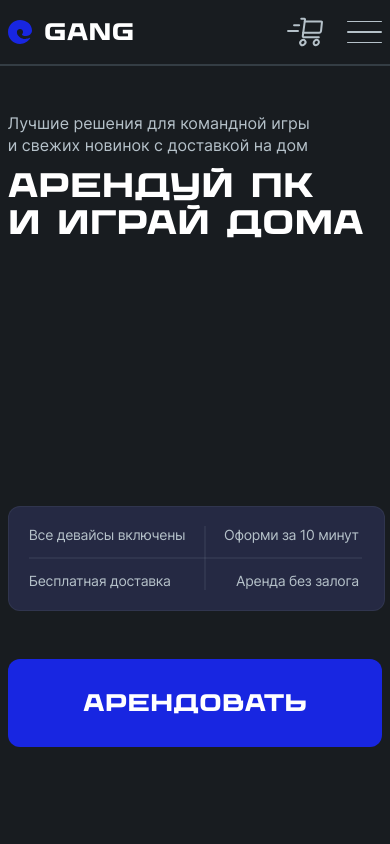
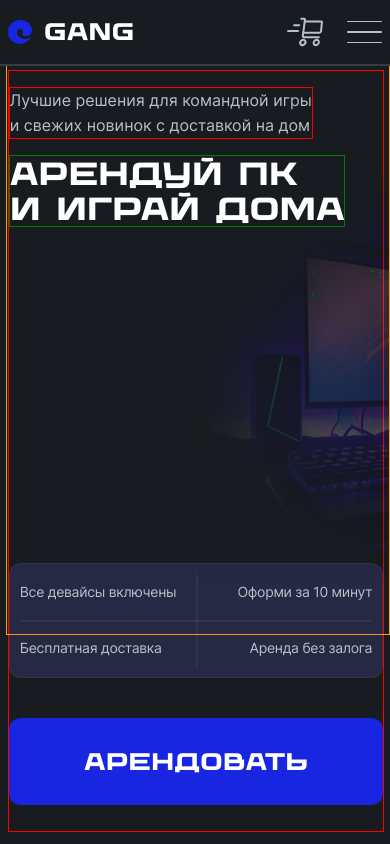
Before and after one commit to LeshWeb/gang-next, a Next.js app: page /mobile in a window 390 px wide. Shown: the top 844 px of the page. Built offline with nearby package versions, Linux system fonts and the light colour scheme.

Commit message:
MainGridAdaptive

```diff
--- a/src/app/components/01_Sections/01_Main/Main.module.css
+++ b/src/app/components/01_Sections/01_Main/Main.module.css
@@ -1,130 +1,234 @@
 .main {
-  display: flex;
-  flex-direction: column;
-  height: 85vh;
-  margin-top: 80px;
-  max-width: 100%;
-  margin-bottom: 200px;
+  margin-top: 70px;
+  height: 90vh;
+  min-width: 100%;
+  border: 1px solid red;
+  display: grid;
+  grid-template-rows: 4fr 1fr 1fr;
+  grid-template-areas: 'a' 'b' 'c';
+  gap: 20px;
 }
 
+/* SWIPER */
+.swiper_view {
+  display: flex;
+  max-width: max-content;
+  position: absolute;
+  z-index: 1;
+  border: 1px solid orange;
+  right: 2vw;
+  top: 10vh;
+}
+.swiper {
+  width: 1198px;
+  height: 844px;
+}
+
+@media screen and (max-width: 1250px) {
+  .swiper_view {
+    right: 0vw;
+  }
+  .swiper {
+    width: calc(1198px * 0.8);
+    height: calc(844px * 0.8);
+  }
+  .swiper_image {
+    width: calc(1198px * 0.9);
+    height: calc(844px * 0.9);
+    transform: scale(0.8);
+  }
+}
+@media screen and (max-width: 1000px) {
+  .swiper_view {
+    right: 0vw;
+    top: 10vh;
+  }
+  .swiper {
+    width: calc(1198px * 0.7);
+    height: calc(844px * 0.7);
+  }
+  .swiper_image {
+    width: calc(1198px * 0.8);
+    height: calc(844px * 0.8);
+    transform: scale(0.7);
+  }
+  .main {
+    gap: 40px;
+    /* height: 60vh; */
+  }
+  .main_title {
+    margin: 0;
+  }
+}
+@media screen and (max-width: 860px) {
+  .swiper_view {
+    width: 98vw;
+  }
+  .swiper {
+    width: calc(1198px * 0.7);
+    height: calc(844px * 0.7);
+  }
+  .swiper_image {
+    transform: scale(0.7);
+  }
+  .main {
+    gap: 40px;
+    /* height: 60vh; */
+  }
+  .main_title {
+    margin: 0;
+  }
+}
+@media screen and (max-width: 800px) {
+  .swiper_view {
+    top: 0vh;
+  }
+  .swiper {
+    width: calc(1198px * 0.7);
+    height: calc(844px * 0.7);
+  }
+  .swiper_image {
+    transform: scale(0.7);
+  }
+  .main {
+    gap: 40px;
+    /* height: 60vh; */
+  }
+  .main_title {
+    margin: 0;
+  }
+}
+@media screen and (max-width: 750px) {
+  .swiper_view {
+    top: -10vh;
+  }
+}
 @media screen and (max-width: 600px) {
-  .main {
-    height: 80vh;
-    margin-top: 8.5vh;
-    margin-bottom: 100px;
-    flex-direction: column-reverse;
-    overflow: hidden;
+  .swiper_view {
+    top: 5vh;
   }
-  .boolet_button {
-    height: 100%;
-    width: 100%;
-    display: flex;
-    flex-direction: column;
-    justify-content: space-between;
+  .swiper {
+    margin-right: 200px;
   }
+  .swiper_image {
+    width: 600;
+    transform: scale(0.6);
+  }
+}
+/* SWIPER */
+
+.main_down {
+  display: flex;
+  justify-content: space-between;
+  align-items: flex-end;
+  grid-area: c;
+  z-index: 2;
 }
 
 .main_bollet {
-  z-index: 2;
-  flex-direction: column;
-  margin-bottom: 60px;
-}
-
-@media screen and (max-width: 600px) {
-  .main_bollet {
-    margin-bottom: 0px;
-  }
+  grid-area: a;
+  align-self: end;
+  z-index: 3;
 }
 
 .main_desc {
+  max-width: max-content;
+  border: 1px solid red;
   font-family: var(--font-inter);
   color: #b5c1c9;
   font-size: 24px;
   line-height: 1.55;
-  margin-bottom: 20px;
-}
-
-@media screen and (max-width: 600px) {
-  .main_desc {
-    margin-top: 40px;
-    line-height: 1.4;
-    font-size: 16px;
-    margin-bottom: 10px;
-  }
 }
 
 .main_title {
+  max-width: max-content;
+  border: 1px solid green;
   font-family: var(--font-wadik);
   font-weight: 700;
   font-size: 72px;
   line-height: 1.1;
   letter-spacing: -0.01em;
-  margin: 0;
+  margin: 20px 0 40px 0;
+}
+
+@media screen and (max-width: 1200px) {
+  .main_title {
+    font-size: 64px;
+  }
+}
+@media screen and (max-width: 880px) {
+  .main_desc {
+    font-size: 20px;
+  }
+  .main_title {
+    font-size: 54px;
+    margin: 0;
+  }
+}
+
+@media screen and (max-width: 800px) {
+  .main {
+    height: 70vh;
+  }
+}
+@media screen and (max-width: 750px) {
+  .main_desc {
+    font-size: 18px;
+  }
+  .main_title {
+    font-size: 40px;
+    margin: 0;
+  }
 }
 
 @media screen and (max-width: 600px) {
-  .main_title {
-    font-size: 34px;
+  .main {
+    height: 90vh;
+  }
+  .main_down {
+    grid-area: b;
+  }
+
+  .main_bollet {
+    grid-area: a;
+    align-self: flex-start;
   }
 }
-
-.main_down {
-  display: flex;
-  justify-content: space-between;
-  max-width: 100%;
-}
-
-.main_body {
-  flex-grow: 1;
-  display: flex;
-  justify-content: space-between;
-  align-items: center;
-  position: relative;
-}
-
-@media screen and (max-width: 600px) {
-  .main_body {
-    display: flex;
-    justify-content: flex-start;
-    align-items: flex-start;
-    flex-grow: 1;
+@media screen and (max-width: 400px) {
+  .main_desc {
+    font-size: 16px;
+  }
+  .main_title {
+    font-size: 32px;
   }
 }
-
-/* Swiper */
-.view {
-  z-index: -1;
-  top: 0px;
-  right: 330px;
-  position: absolute;
-}
-
-@media screen and (max-width: 600px) {
-  .view {
-    z-index: 1;
-    top: -120px;
-    right: -290px;
-    position: absolute;
-    transform: scale(0.35);
+@media screen and (max-width: 360px) {
+  .main_desc {
+    font-size: 14px;
   }
-}
-
-.mySwiper {
-  max-width: 1200px;
-  max-height: 844px;
-  left: 300px;
-  top: 80px;
+  .main_title {
+    font-size: 24px;
+  }
 }
 
 /* Sidebar */
 .main_slidebar {
   display: flex;
   flex-direction: column;
+  position: absolute;
+  top: 30vh;
+  right: 2vw;
 }
 
-@media screen and (max-width: 600px) {
+@media screen and (max-width: 800px) {
   .main_slidebar {
     display: none;
+  }
+}
+
+@media screen and (max-width: 1250px) {
+  .main_slidebar {
+    top: 40vh;
   }
 }
 
--- a/src/app/components/01_Sections/01_Main/Main.tsx
+++ b/src/app/components/01_Sections/01_Main/Main.tsx
@@ -26,17 +26,18 @@ export function Main() {
   const sidebar = useRef<HTMLDivElement | null>(null)
   const [slide, setSlide] = useState<number>(1)
   return (
-    <>
-      <main className={styles.main}>
-        <div className={styles.view}>
-          {/* <Swiper
-            className={styles.mySwiper}
+    <main className="main">
+      <div className={styles.main}>
+        <div className={styles.swiper_view}>
+          <Swiper
+            className={styles.swiper}
             modules={[Navigation]}
             navigation
             ref={swiperRef}
           >
             <SwiperSlide>
               <Image
+                className={styles.swiper_image}
                 src={FirstImage}
                 alt="Main first page image"
                 width="1200"
@@ -45,6 +46,7 @@ export function Main() {
             </SwiperSlide>
             <SwiperSlide>
               <Image
+                className={styles.swiper_image}
                 src={SecondImage}
                 alt="Main first page image"
                 width="1200"
@@ -53,16 +55,15 @@ export function Main() {
             </SwiperSlide>
             <SwiperSlide>
               <Image
+                className={styles.swiper_image}
                 src={ThreeImage}
                 alt="Main first page image"
                 width="1200"
                 height="844"
               />
             </SwiperSlide>
-          </Swiper> */}
+          </Swiper>
         </div>
-        <div className={styles.main_body}>
-          <div className={styles.boolet_button}>
         <div className={styles.main_bollet}>
           <p className={styles.main_desc}>
             Лучшие решения для командной игры
@@ -74,14 +75,12 @@ export function Main() {
           </h1>
         </div>
         <PrimaryBtn title="Арендовать" size="big" href="#" />
-          </div>
         <div className={styles.main_slidebar}>
           <p className={styles.slidebar_start}>0{slide}</p>
           <div className={styles.main_case}>
             <div className={styles.main_loading} ref={sidebar}></div>
           </div>
           <p className={styles.slidebar_end}>03</p>
-          </div>
         </div>
         <div className={styles.main_down}>
           <Under />
@@ -121,7 +120,7 @@ export function Main() {
             />
           </div>
         </div>
+      </div>
     </main>
-    </>
   )
 }
--- /dev/null
+++ b/src/app/components/01_Sections/01_Main/Main2.module.css
@@ -0,0 +1,156 @@
+.main {
+  display: flex;
+  flex-direction: column;
+  height: 85vh;
+  margin-top: 80px;
+  max-width: 100%;
+  margin-bottom: 200px;
+}
+
+@media screen and (max-width: 600px) {
+  .main {
+    height: 80vh;
+    margin-top: 8.5vh;
+    margin-bottom: 100px;
+    flex-direction: column-reverse;
+    overflow: hidden;
+  }
+  .boolet_button {
+    height: 100%;
+    width: 100%;
+    display: flex;
+    flex-direction: column;
+    justify-content: space-between;
+  }
+}
+
+.main_bollet {
+  z-index: 2;
+  flex-direction: column;
+  margin-bottom: 60px;
+}
+
+@media screen and (max-width: 600px) {
+  .main_bollet {
+    margin-bottom: 0px;
+  }
+}
+
+.main_desc {
+  font-family: var(--font-inter);
+  color: #b5c1c9;
+  font-size: 24px;
+  line-height: 1.55;
+  margin-bottom: 20px;
+}
+
+@media screen and (max-width: 600px) {
+  .main_desc {
+    margin-top: 40px;
+    line-height: 1.4;
+    font-size: 16px;
+    margin-bottom: 10px;
+  }
+}
+
+.main_title {
+  font-family: var(--font-wadik);
+  font-weight: 700;
+  font-size: 72px;
+  line-height: 1.1;
+  letter-spacing: -0.01em;
+  margin: 0;
+}
+
+@media screen and (max-width: 600px) {
+  .main_title {
+    font-size: 34px;
+  }
+}
+
+.main_down {
+  display: flex;
+  justify-content: space-between;
+  max-width: 100%;
+}
+
+.main_body {
+  flex-grow: 1;
+  display: flex;
+  justify-content: space-between;
+  align-items: center;
+  position: relative;
+}
+
+@media screen and (max-width: 600px) {
+  .main_body {
+    display: flex;
+    justify-content: flex-start;
+    align-items: flex-start;
+    flex-grow: 1;
+  }
+}
+
+/* Swiper */
+.view {
+  z-index: -1;
+  top: 0px;
+  right: 330px;
+  position: absolute;
+}
+
+@media screen and (max-width: 600px) {
+  .view {
+    z-index: 1;
+    top: -120px;
+    right: -290px;
+    position: absolute;
+    transform: scale(0.35);
+  }
+}
+
+.mySwiper {
+  max-width: 1200px;
+  max-height: 844px;
+  left: 300px;
+  top: 80px;
+}
+
+/* Sidebar */
+.main_slidebar {
+  display: flex;
+  flex-direction: column;
+}
+
+@media screen and (max-width: 600px) {
+  .main_slidebar {
+    display: none;
+  }
+}
+
+.slidebar_start,
+.slidebar_end {
+  font-family: var(--font-inter);
+  font-weight: 400;
+  font-size: 20px;
+  color: #fff;
+}
+
+.main_case {
+  border: 2px solid #343d44;
+  border-radius: 36px;
+  width: 21px;
+  height: 186px;
+  backdrop-filter: blur(20px);
+  background: #181c20;
+  position: relative;
+}
+
+.main_loading {
+  position: absolute;
+  border-radius: 12px;
+  width: 21px;
+  height: 62px;
+  background-color: #1826e1;
+  transition: 0.4s;
+}
--- a/src/app/components/ArrowButtonLeft/ArrowButtonLeft.module.css
+++ b/src/app/components/ArrowButtonLeft/ArrowButtonLeft.module.css
@@ -11,7 +11,7 @@
   margin-right: 20px;
 }
 
-@media screen and (max-width: 600px) {
+@media screen and (max-width: 800px) {
   .arrow_btn_left {
     display: none;
   }
--- a/src/app/components/ArrowButtonRight/ArrowButtonRight.module.css
+++ b/src/app/components/ArrowButtonRight/ArrowButtonRight.module.css
@@ -10,7 +10,7 @@
   transition: 0.4s;
 }
 
-@media screen and (max-width: 600px) {
+@media screen and (max-width: 800px) {
   .arrow_btn_right {
     display: none;
   }
--- a/src/app/components/Header/Header.module.css
+++ b/src/app/components/Header/Header.module.css
@@ -1,7 +1,7 @@
 .header {
   display: flex;
   background: var(--bg-color);
-  z-index: 3;
+  z-index: 10;
   position: fixed;
   top: 0;
   left: 0;
--- a/src/app/components/PrimaryBtn/PrimaryBtn.module.css
+++ b/src/app/components/PrimaryBtn/PrimaryBtn.module.css
@@ -11,6 +11,8 @@
 .big {
   border-radius: 12px;
   padding: 30px 40px;
+  position: relative;
+  z-index: 4;
 }
 
 @media screen and (max-width: 600px) {
--- a/src/app/components/Under/Under.module.css
+++ b/src/app/components/Under/Under.module.css
@@ -1,78 +1,164 @@
 .main__under {
-  display: flex;
-  align-items: center;
   background-color: rgba(104, 110, 252, 0.16);
   border: 1px solid rgba(181, 193, 201, 0.08);
   border-radius: 12px;
-  padding: 0 71px;
-  height: 60px;
-  gap: 40px;
-  max-width: max-content;
+  min-height: 60px;
+  max-height: 130px;
+  width: 70vw;
+  display: grid;
+  grid-template-columns: repeat(4, 1fr);
+  grid-template-areas: 'a b c d';
+  position: relative;
+}
+.under__text {
+  margin-block: 10px;
+  font-family: var(--font-inter);
+  font-weight: 400;
+  font-size: 20px;
+  letter-spacing: -0.02em;
+  color: #b5c1c9;
+}
+.text_1 {
+  border-right: 1px solid #b5c1c9;
+  display: flex;
+  align-items: center;
+  justify-content: center;
+  text-align: center;
+  grid-area: a;
+}
+.text_2 {
+  border-right: 1px solid #b5c1c9;
+  display: flex;
+  align-items: center;
+  justify-content: center;
+  text-align: center;
+  grid-area: b;
+}
+.text_3 {
+  border-right: 1px solid #b5c1c9;
+  display: flex;
+  align-items: center;
+  justify-content: center;
+  text-align: center;
+  grid-area: c;
+}
+.text_4 {
+  display: flex;
+  align-items: center;
+  justify-content: center;
+  text-align: center;
+  grid-area: d;
 }
 
-@media screen and (max-width: 600px) {
+@media screen and (max-width: 1400px) {
+  .under__text {
+    font-size: 18px;
+  }
   .main__under {
-    z-index: 2;
-    position: absolute;
-    top: 60vh;
-    max-width: 86vw;
-    flex-wrap: wrap;
-    padding-inline: 20px;
-    padding-block: 20px;
-    height: max-content;
-    row-gap: 30px;
-    column-gap: 10px;
+    width: 65vw;
   }
+}
 
-  .main__under::after {
+@media screen and (max-width: 1300px) {
+  .under__text {
+    font-size: 16px;
+  }
+}
+
+@media screen and (max-width: 1200px) {
+  .main__under {
+    width: 50vw;
+    display: grid;
+    grid-template-columns: repeat(2, 1fr);
+    grid-template-rows: repeat(2, 1fr);
+    grid-template-areas: 'a b' 'c d';
+    row-gap: 20px;
+    padding-block: 15px;
+    padding-inline: 30px;
+  }
+  .main__under:after {
     content: '';
     position: absolute;
-    height: 2px;
-    min-width: 333px;
+    width: 3px;
+    height: calc(100% - 30px);
+    transform-origin: center;
+    left: 50%;
+    top: 15px;
     background-color: rgba(181, 193, 201, 0.08);
+    border-radius: 10px;
   }
   .main__under::before {
     content: '';
     position: absolute;
-    left: 52%;
-    height: 64px;
-    min-width: 2px;
+    height: 3px;
+    width: calc(100% - 60px);
+    transform-origin: center;
+    top: 50%;
+    left: 30px;
     background-color: rgba(181, 193, 201, 0.08);
+    border-radius: 10px;
   }
-}
-
-.under__item:not(:last-child) {
-  border-right: 2px solid #30354e;
-  padding-right: 40px;
-}
-
-@media screen and (max-width: 600px) {
-  .under__item:not(:last-child) {
+  .under__text {
+    font-size: 18px;
+  }
+  .text_1 {
     border-right: none;
-    padding-right: 0px;
+    justify-content: flex-start;
   }
-  .under__item:nth-child(2n) p {
+  .text_2 {
+    border-right: none;
+    justify-content: flex-end;
+  }
+  .text_3 {
+    border-right: none;
+    justify-content: flex-start;
+  }
+  .text_4 {
+    border-right: none;
     justify-content: flex-end;
   }
 }
 
-.under__text {
-  display: flex;
-  align-items: center;
-  justify-content: start;
-  padding: 10px 0 10px 0;
-  margin: 0;
-  font-family: var(--font-inter);
-  font-weight: 400;
-  font-size: 18px;
-  letter-spacing: -0.02em;
-  color: #b5c1c9;
+@media screen and (max-width: 840px) {
+  .under__text {
+    font-size: 16px;
+  }
+}
+@media screen and (max-width: 800px) {
+  .main__under {
+    width: 100%;
+  }
 }
 
-@media screen and (max-width: 600px) {
+@media screen and (max-width: 470px) {
   .under__text {
-    width: 160px;
-    font-size: 14px;
-    padding: 0px;
+    font-size: 16px;
+  }
+  .main__under {
+    padding-block: 10px;
+    padding-inline: 10px;
+  }
+  .main__under:after {
+    width: 2px;
+    height: calc(100% - 20px);
+    left: 50%;
+    top: 10px;
+  }
+  .main__under::before {
+    height: 2px;
+    width: calc(100% - 20px);
+    top: 50%;
+    left: 10px;
   }
 }
+
+@media screen and (max-width: 470px) {
+  .under__text {
+    font-size: 14px;
+  }
+}
+@media screen and (max-width: 370px) {
+  .under__text {
+    font-size: 14px;
+  }
+}
--- a/src/app/components/Under/Under.tsx
+++ b/src/app/components/Under/Under.tsx
@@ -3,17 +3,17 @@ import styles from './Under.module.css'
 export function Under() {
   return (
     <div className={styles.main__under}>
-      <div className={styles.under__item}>
-        <p className={styles.under__text}>Все девайсы включены</p>
+      <div className={`${styles.under__text} ${styles.text_1}`}>
+        Все девайсы включены
       </div>
-      <div className={styles.under__item}>
-        <p className={styles.under__text}>Оформи за 10 минут</p>
+      <div className={`${styles.under__text} ${styles.text_2}`}>
+        Оформи за 10 минут
       </div>
-      <div className={styles.under__item}>
-        <p className={styles.under__text}>Бесплатная доставка</p>
+      <div className={`${styles.under__text} ${styles.text_3}`}>
+        Бесплатная доставка
       </div>
-      <div className={styles.under__item}>
-        <p className={styles.under__text}>Аренда без залога</p>
+      <div className={`${styles.under__text} ${styles.text_4}`}>
+        Аренда без залога
       </div>
     </div>
   )
--- a/src/app/globals.css
+++ b/src/app/globals.css
@@ -40,6 +40,7 @@ a {
   width: 0;
 }
 
+.main,
 .cards,
 .stages,
 .devices,
```
Lines whose indentation alone changed are shown as unchanged.
